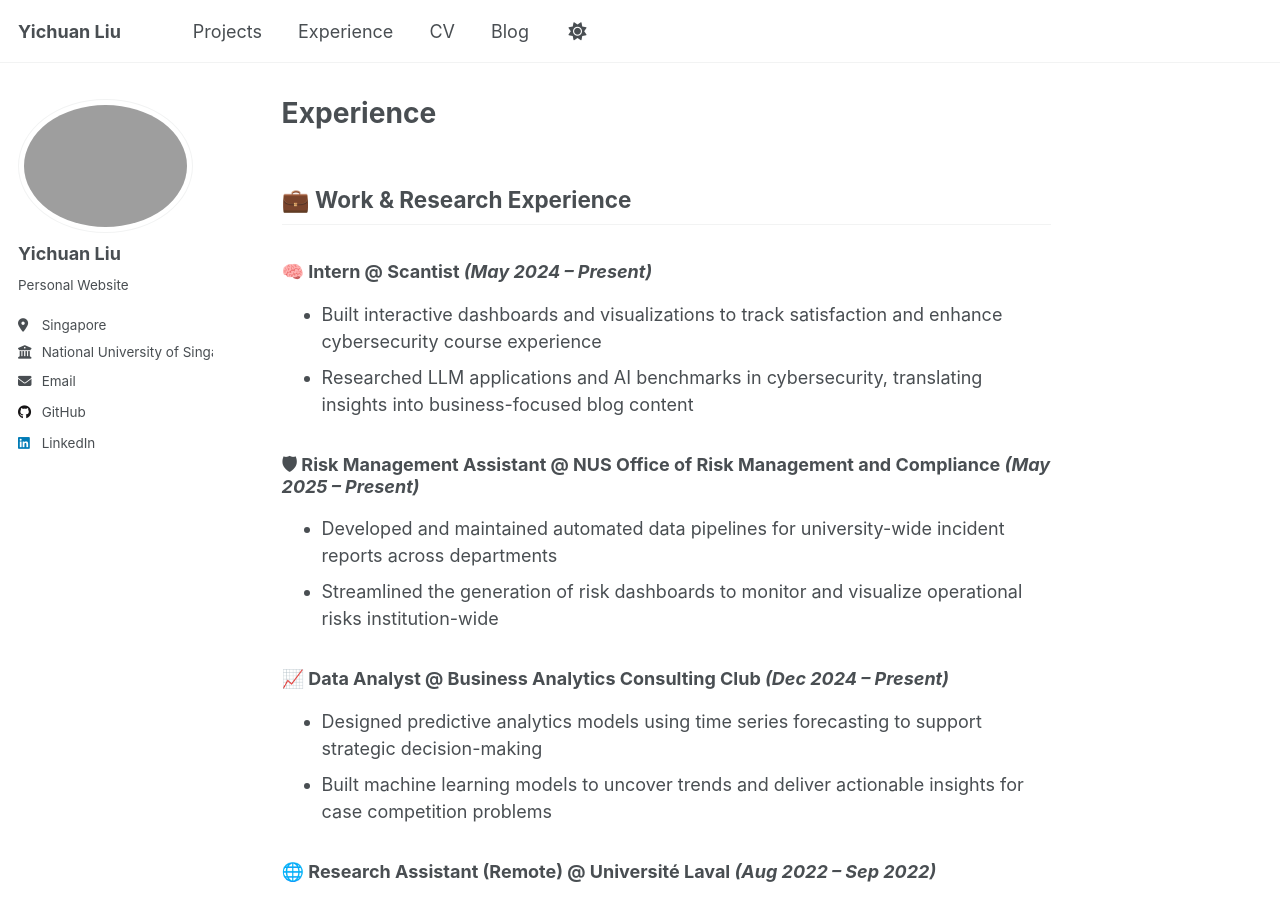
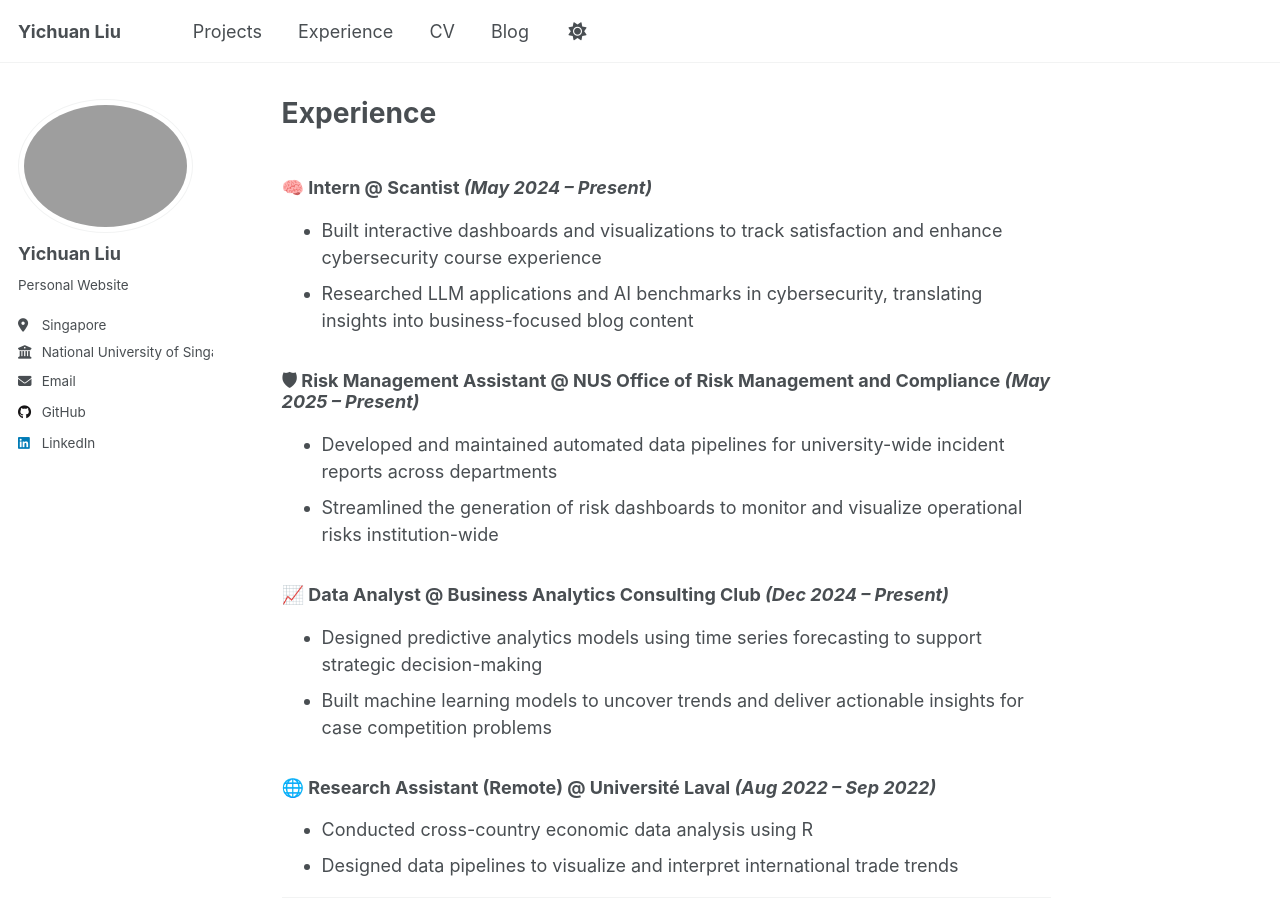
Before and after one commit to lydia372/lydia372.github.io, a Jekyll site: the page built from _pages/experience.md, in a window 1280 px wide and 900 px high. Built offline with Jekyll 4.4.1, drawn with Linux system fonts in a browser that asks for light colours.

Commit message:
fix typo

```diff
--- a/_pages/experience.md
+++ b/_pages/experience.md
@@ -4,8 +4,6 @@ permalink: /experience/
 layout: single
 author_profile: true
 ---
-
-## 💼 Work & Research Experience
 
 ### 🧠 Intern @ Scantist _(May 2024 – Present)_
 - Built interactive dashboards and visualizations to track satisfaction and enhance cybersecurity course experience
```
Also changed, not shown: _pages/projects.md (+0 -2 lines).
